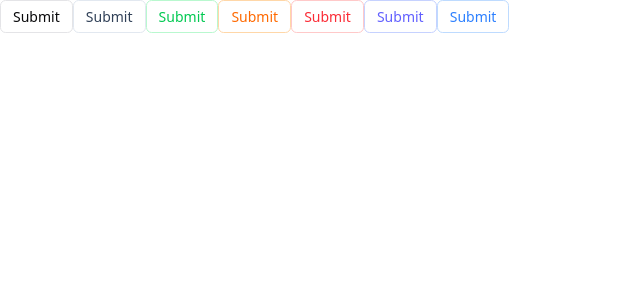
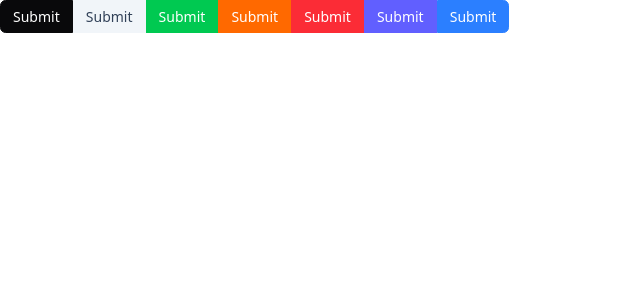
Before and after one commit to murrkiss/murzex-vue, a Vue app in the folder apps/playground/: page / in a window 1280 px wide. Shown: the top 300 px of the page, without its empty margins (0-640 px from the left). Built offline with nearby package versions, Linux system fonts and the light colour scheme.

Commit message:
refactor: replace individual MButton instances with MButtonGroup for better organization and grouping of button variations

```diff
--- a/apps/playground/src/app/app.tsx
+++ b/apps/playground/src/app/app.tsx
@@ -1,17 +1,19 @@
 import { defineComponent } from 'vue'
 
-import { MButton } from '@murzex-vue/mvue'
+import { MButtonGroup, MButton } from '@murzex-vue/mvue'
 
 export default defineComponent(() => {
 	return () => (
 		<>
-			<MButton value='Submit' variant='outlined' />
-			<MButton value='Submit' severity='secondary' variant='outlined' />
-			<MButton value='Submit' severity='success' variant='outlined' />
-			<MButton value='Submit' severity='warning' variant='outlined' />
-			<MButton value='Submit' severity='danger' variant='outlined' />
-			<MButton value='Submit' severity='help' variant='outlined' />
-			<MButton value='Submit' severity='info' variant='outlined' />
+			<MButtonGroup>
+				<MButton value='Submit' />
+				<MButton value='Submit' severity='secondary' />
+				<MButton value='Submit' severity='success' />
+				<MButton value='Submit' severity='warning' />
+				<MButton value='Submit' severity='danger' />
+				<MButton value='Submit' severity='help' />
+				<MButton value='Submit' severity='info' />
+			</MButtonGroup>
 		</>
 	)
 })
```
